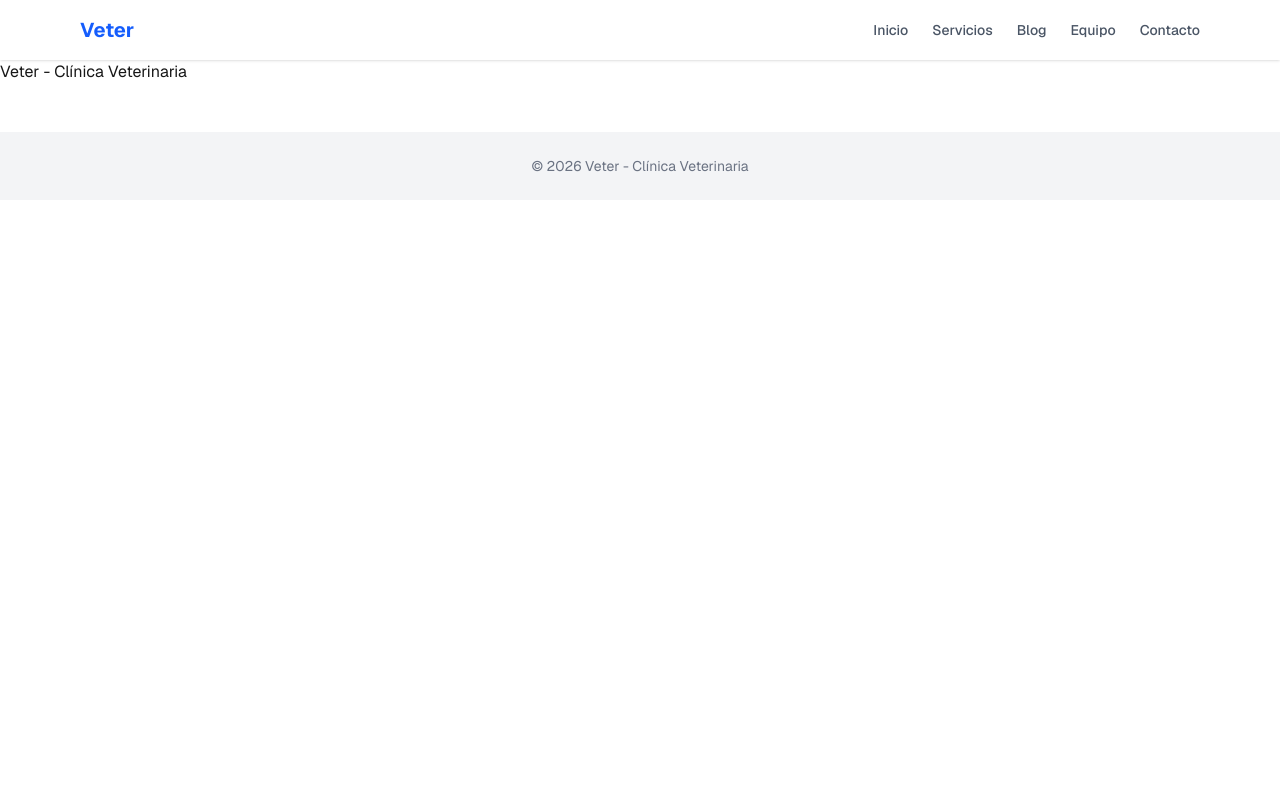
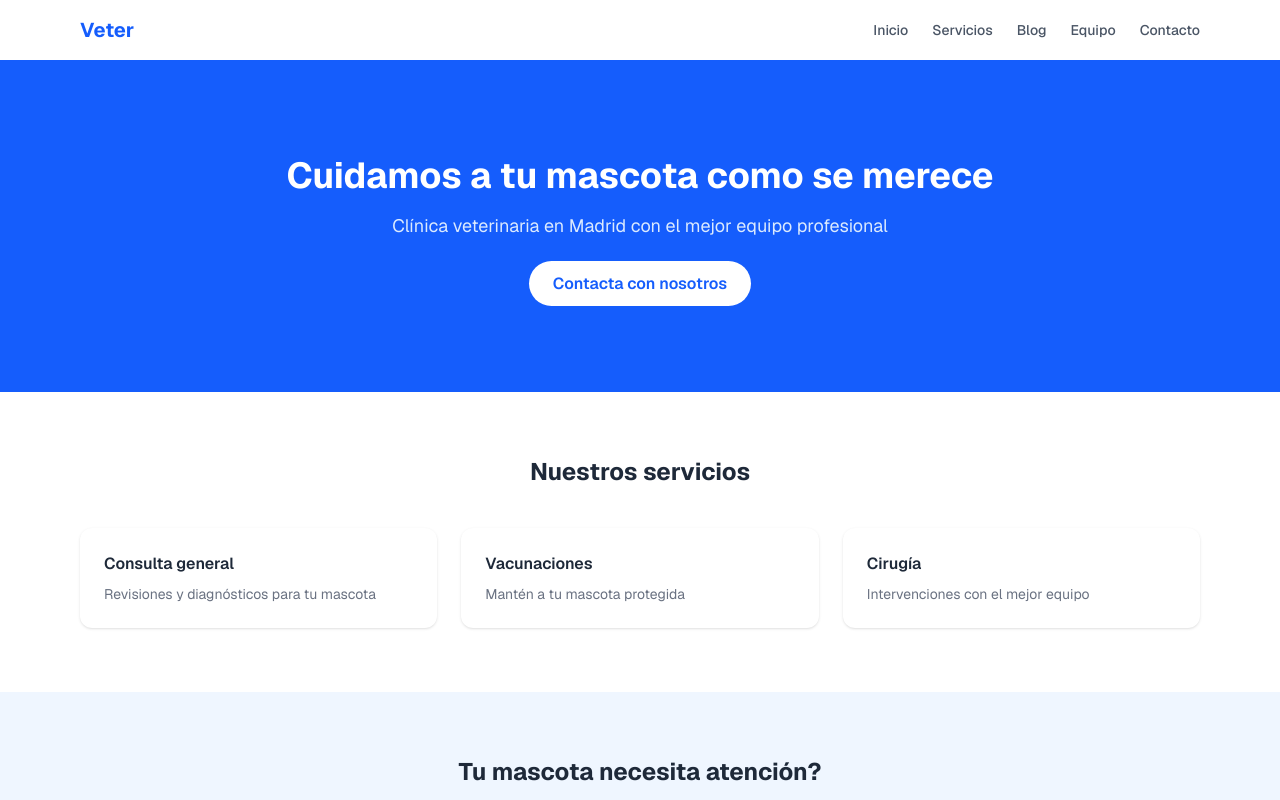
Before and after one commit to frandevp/Veter-web, a Next.js app in the folder veter-web/: page / in a window 1280 px wide. Shown: the top 800 px of the page. Built offline with nearby package versions, Linux system fonts and the light colour scheme.

Commit message:
feat: add home page with hero, services and CTA

```diff
--- a/veter-web/app/page.tsx
+++ b/veter-web/app/page.tsx
@@ -1,7 +1,33 @@
 export default function Home() {
   return (
-    <main>
-      <h1>Veter - Clínica Veterinaria</h1>
-    </main>
+    <div>
+      <section className="bg-blue-600 text-white py-24 px-4 text-center">
+        <h1 className="text-4xl font-bold mb-4">Cuidamos a tu mascota como se merece</h1>
+        <p className="text-lg mb-8 text-blue-100">Clínica veterinaria en Madrid con el mejor equipo profesional</p>
+        <a href="/contacto" className="bg-white text-blue-600 font-semibold px-6 py-3 rounded-full">Contacta con nosotros</a>
+      </section>
+      <section className="max-w-6xl mx-auto px-4 py-16">
+        <h2 className="text-2xl font-bold text-center text-gray-800 mb-10">Nuestros servicios</h2>
+        <div className="grid grid-cols-1 md:grid-cols-3 gap-6">
+          <div className="bg-white rounded-xl shadow p-6">
+            <h3 className="font-semibold text-gray-800 mb-2">Consulta general</h3>
+            <p className="text-gray-500 text-sm">Revisiones y diagnósticos para tu mascota</p>
+          </div>
+          <div className="bg-white rounded-xl shadow p-6">
+            <h3 className="font-semibold text-gray-800 mb-2">Vacunaciones</h3>
+            <p className="text-gray-500 text-sm">Mantén a tu mascota protegida</p>
+          </div>
+          <div className="bg-white rounded-xl shadow p-6">
+            <h3 className="font-semibold text-gray-800 mb-2">Cirugía</h3>
+            <p className="text-gray-500 text-sm">Intervenciones con el mejor equipo</p>
+          </div>
+        </div>
+      </section>
+      <section className="bg-blue-50 py-16 px-4 text-center">
+        <h2 className="text-2xl font-bold text-gray-800 mb-4">Tu mascota necesita atención?</h2>
+        <p className="text-gray-500 mb-6">Estamos aquí para ayudarte</p>
+        <a href="/contacto" className="bg-blue-600 text-white font-semibold px-6 py-3 rounded-full">Pedir cita</a>
+      </section>
+    </div>
   );
 }
```
